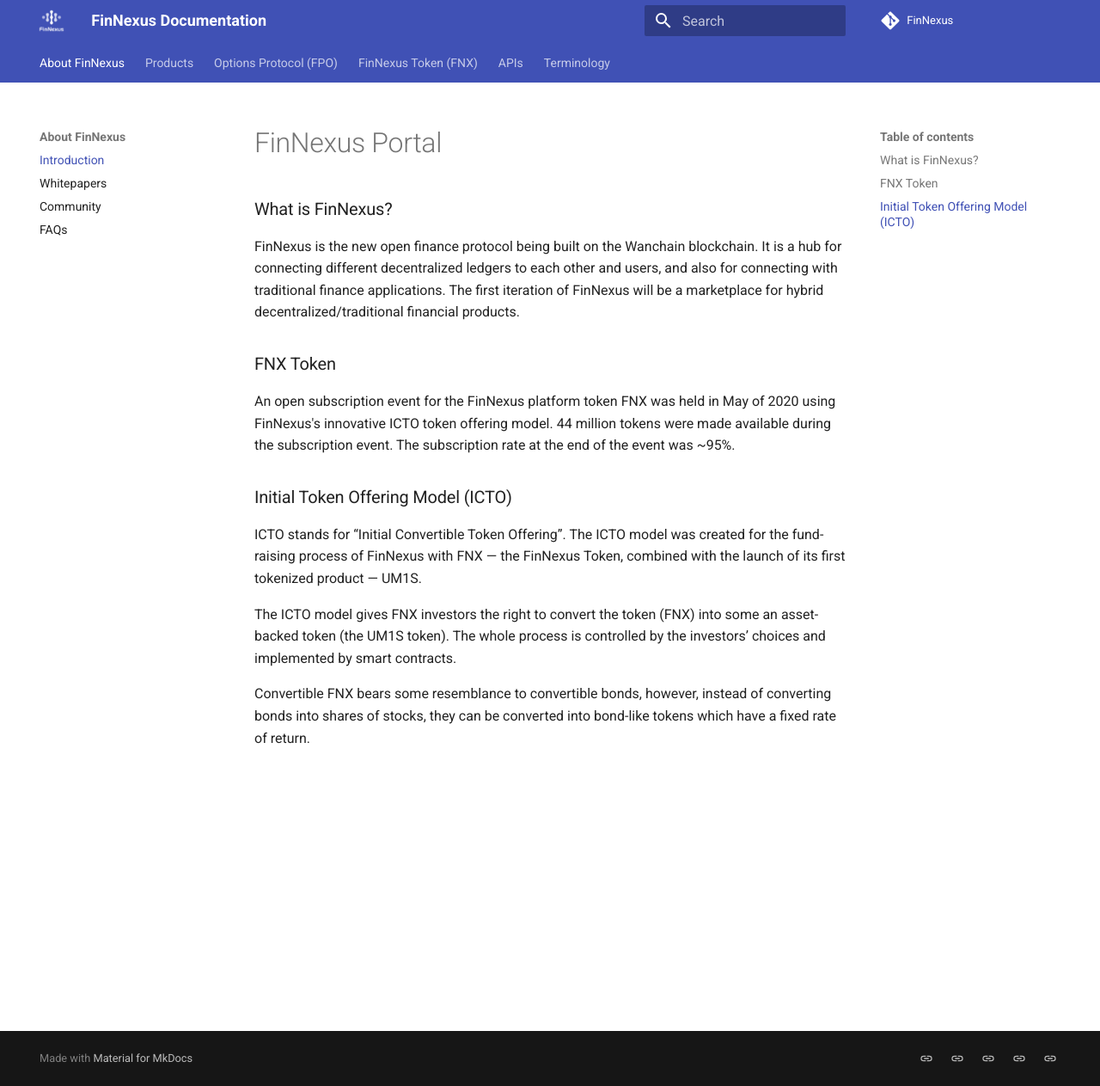
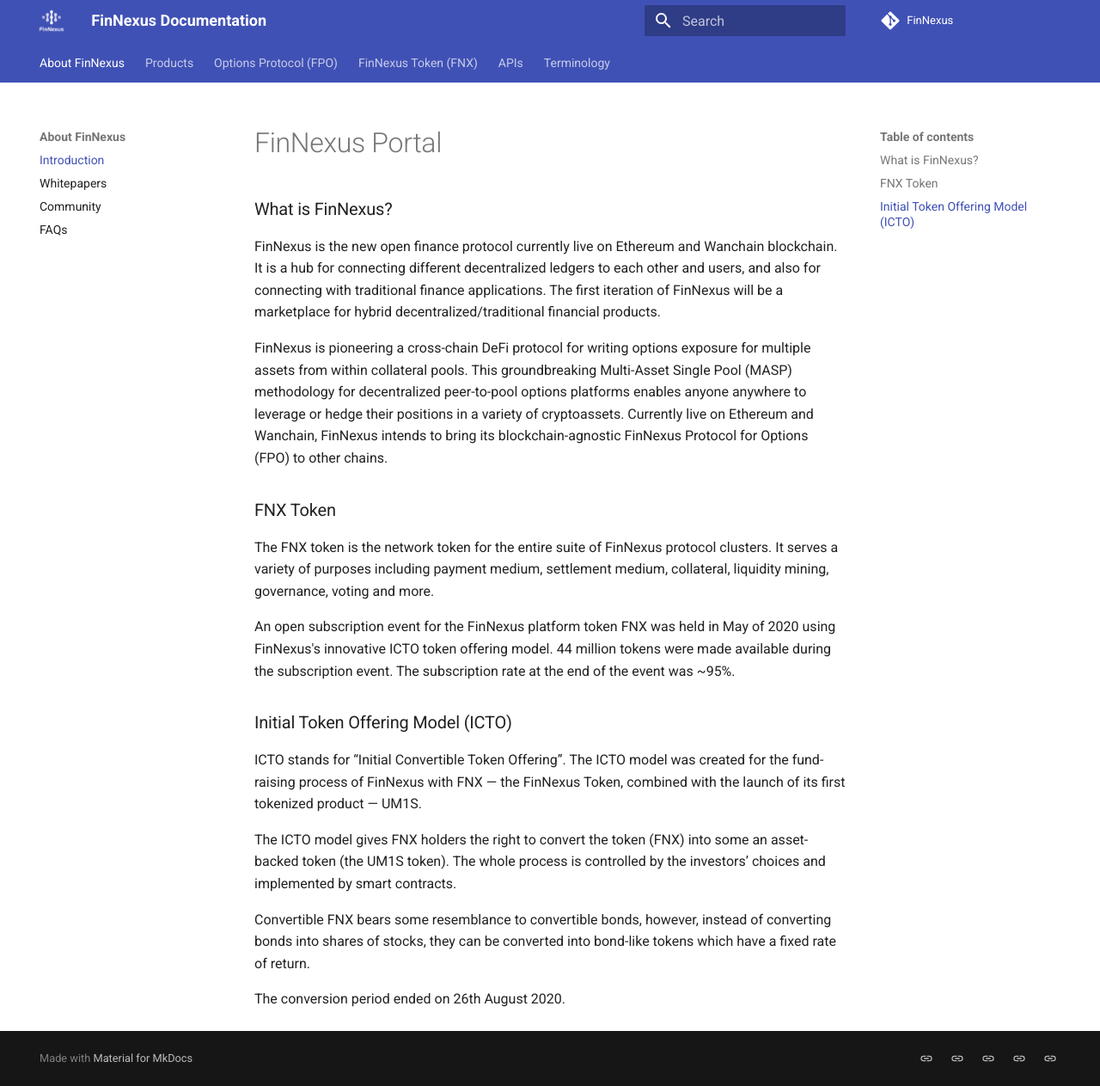
Before and after one commit to Phoenix-Finance/Phoenix-Documentation, an MkDocs documentation site: the page built from content/index.md, in a window 1280 px wide and 1263 px high. Shown: the whole window at 86% size. Built offline with MkDocs 1.6.1 and Material for MkDocs 9.7.7, drawn with Linux system fonts in a browser that asks for light colours.

Commit message:
Update index.md

```diff
--- a/content/index.md
+++ b/content/index.md
@@ -2,9 +2,13 @@
 
 ### What is FinNexus?
 
-FinNexus is the new open finance protocol being built on the Wanchain blockchain. It is a hub for connecting different decentralized ledgers to each other and users, and also for connecting with traditional finance applications. The first iteration of FinNexus will be a marketplace for hybrid decentralized/traditional financial products.
+FinNexus is the new open finance protocol currently live on Ethereum and Wanchain blockchain. It is a hub for connecting different decentralized ledgers to each other and users, and also for connecting with traditional finance applications. The first iteration of FinNexus will be a marketplace for hybrid decentralized/traditional financial products.
+
+FinNexus is pioneering a cross-chain DeFi protocol for writing options exposure for multiple assets from within collateral pools. This groundbreaking Multi-Asset Single Pool (MASP) methodology for decentralized peer-to-pool options platforms enables anyone anywhere to leverage or hedge their positions in a variety of cryptoassets. Currently live on Ethereum and Wanchain, FinNexus intends to bring its blockchain-agnostic FinNexus Protocol for Options (FPO) to other chains.
 
 ### FNX Token
+
+The FNX token is the network token for the entire suite of FinNexus protocol clusters. It serves a variety of purposes including payment medium, settlement medium, collateral, liquidity mining, governance, voting and more.
 
 An open subscription event for the FinNexus platform token FNX was held in May of 2020 using FinNexus's innovative ICTO token offering model. 44 million tokens were made available during the subscription event. The subscription rate at the end of the event was ~95%.
 
@@ -12,6 +16,8 @@ An open subscription event for the FinNexus platform token FNX was held in May o
 
 ICTO stands for “Initial Convertible Token Offering”. The ICTO model was created for the fund-raising process of FinNexus with FNX — the FinNexus Token, combined with the launch of its first tokenized product — UM1S.
 
-The ICTO model gives FNX investors the right to convert the token (FNX) into some an asset-backed token (the UM1S token). The whole process is controlled by the investors’ choices and implemented by smart contracts.
+The ICTO model gives FNX holders the right to convert the token (FNX) into some an asset-backed token (the UM1S token). The whole process is controlled by the investors’ choices and implemented by smart contracts.
 
 Convertible FNX bears some resemblance to convertible bonds, however, instead of converting bonds into shares of stocks, they can be converted into bond-like tokens which have a fixed rate of return.
+
+The conversion period ended on 26th August 2020.
```
